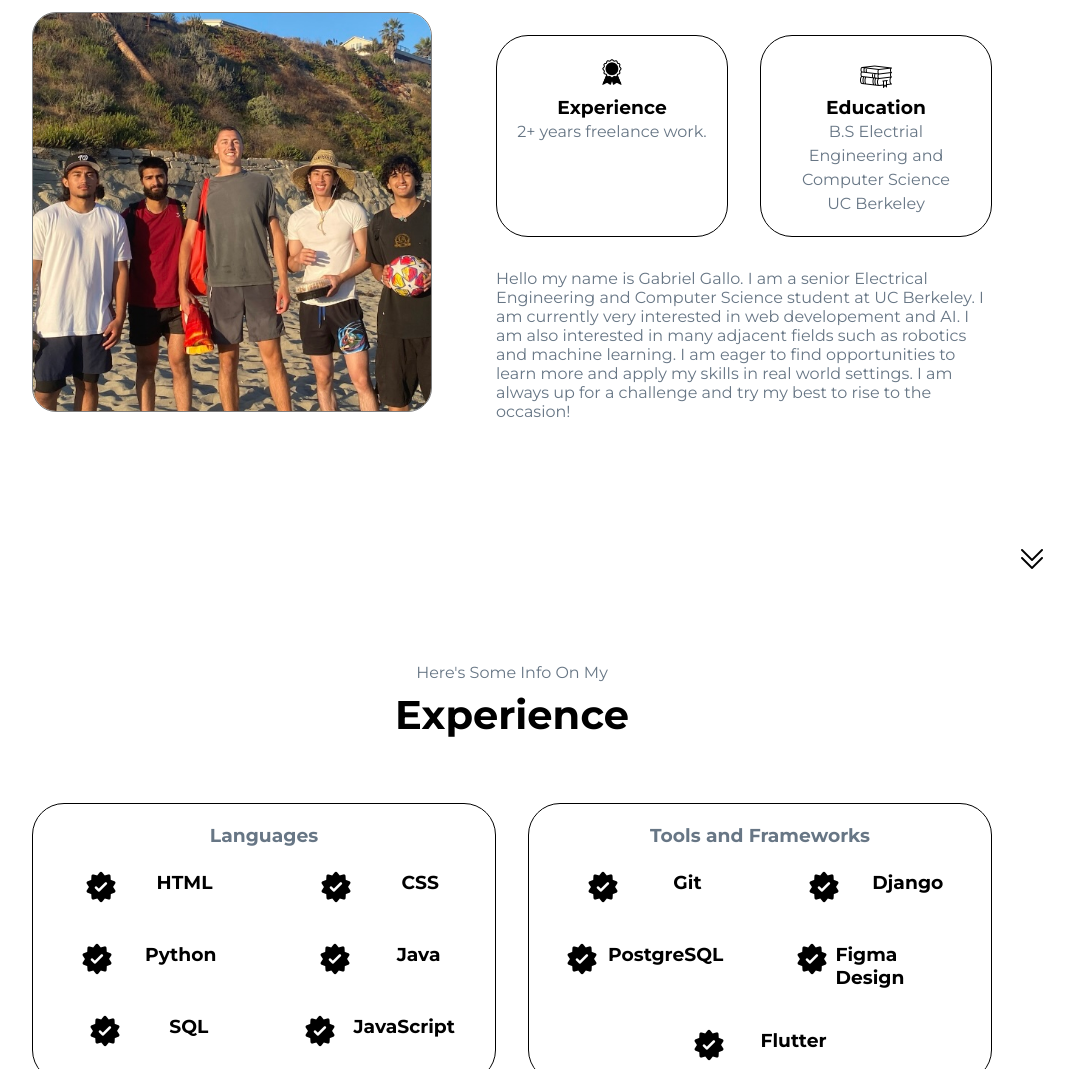
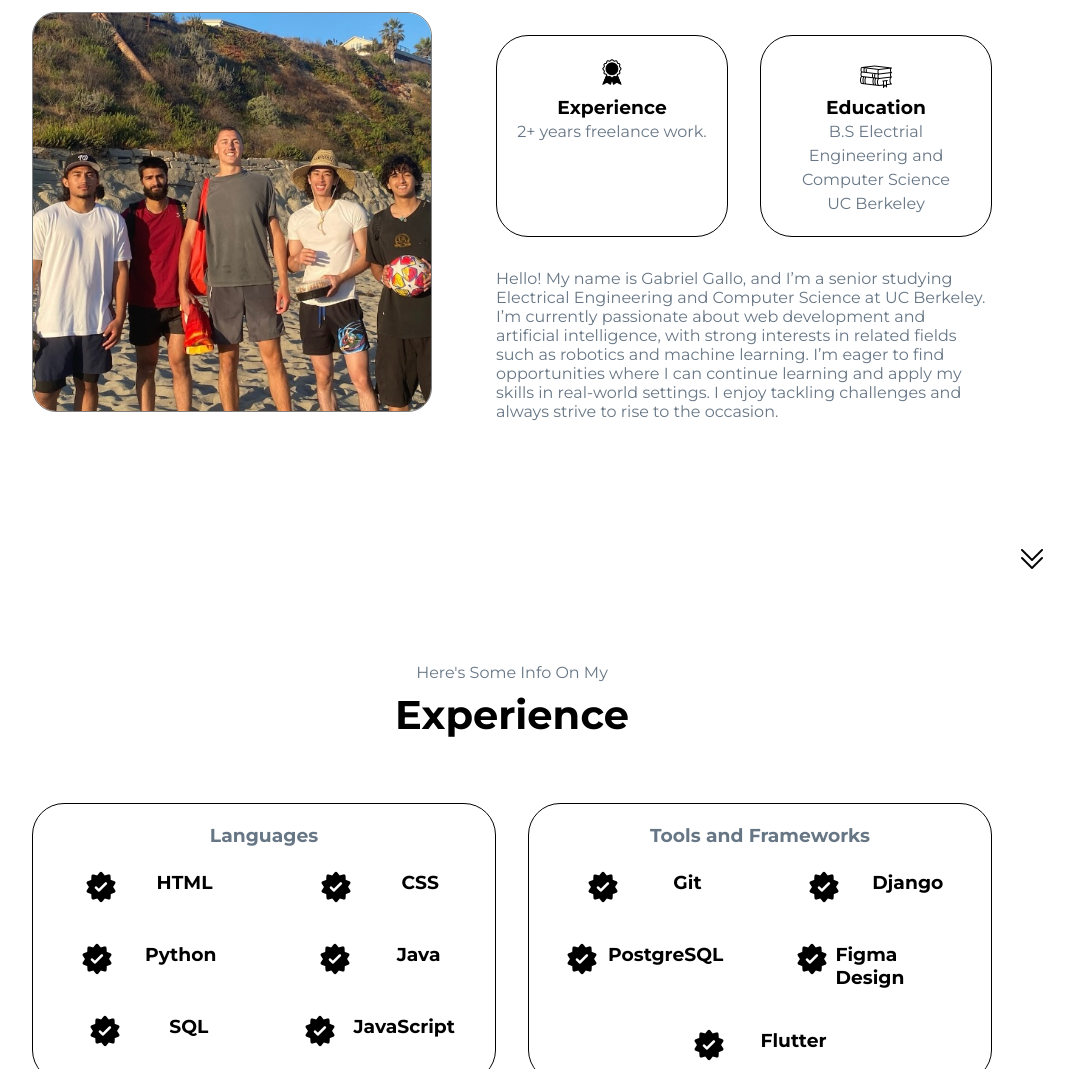
Before and after one commit to GGallo42/Personal-Portfolio, a plain HTML site: page index.html in a window 1280 px wide. Shown: the part 929-1998 px from the top of the page, without its empty margins (128-1202 px from the left). Drawn offline with Linux system fonts and the light colour scheme.

Commit message:
made a few changes

```diff
--- a/index.html
+++ b/index.html
@@ -85,7 +85,7 @@
                     </div>
                 </div>
                 <div class="about-me-paragraph">
-                    <p>Hello my name is Gabriel Gallo. I am a senior Electrical Engineering and Computer Science student at UC Berkeley. I am currently very interested in web developement and AI. I am also interested in many adjacent fields such as robotics and machine learning. I am eager to find opportunities to learn more and apply my skills in real world settings. I am always up for a challenge and try my best to rise to the occasion!</p>
+                    <p>Hello! My name is Gabriel Gallo, and I’m a senior studying Electrical Engineering and Computer Science at UC Berkeley. I’m currently passionate about web development and artificial intelligence, with strong interests in related fields such as robotics and machine learning. I’m eager to find opportunities where I can continue learning and apply my skills in real-world settings. I enjoy tackling challenges and always strive to rise to the occasion.</p>
                 </div>
             </div>
         </div>
```
